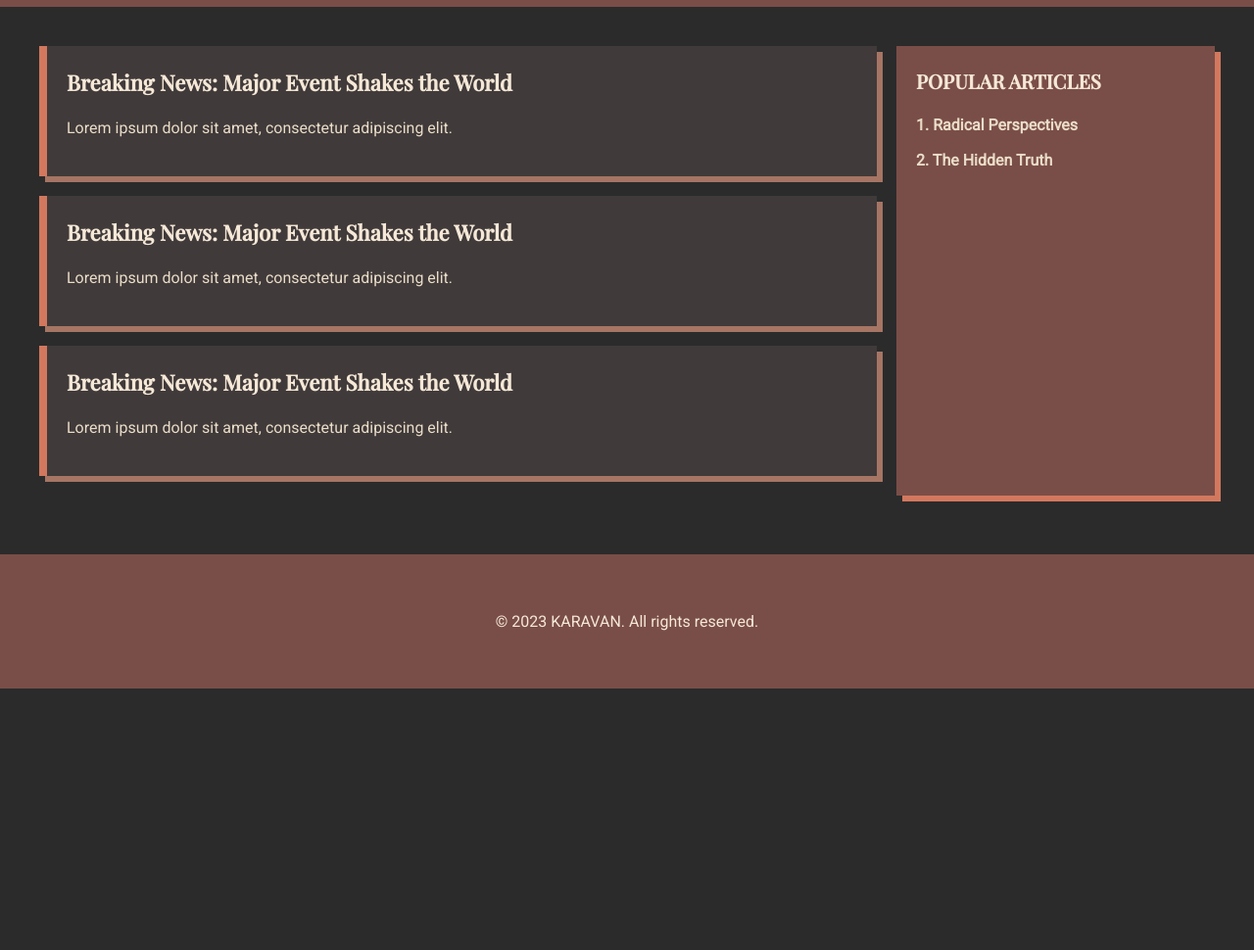
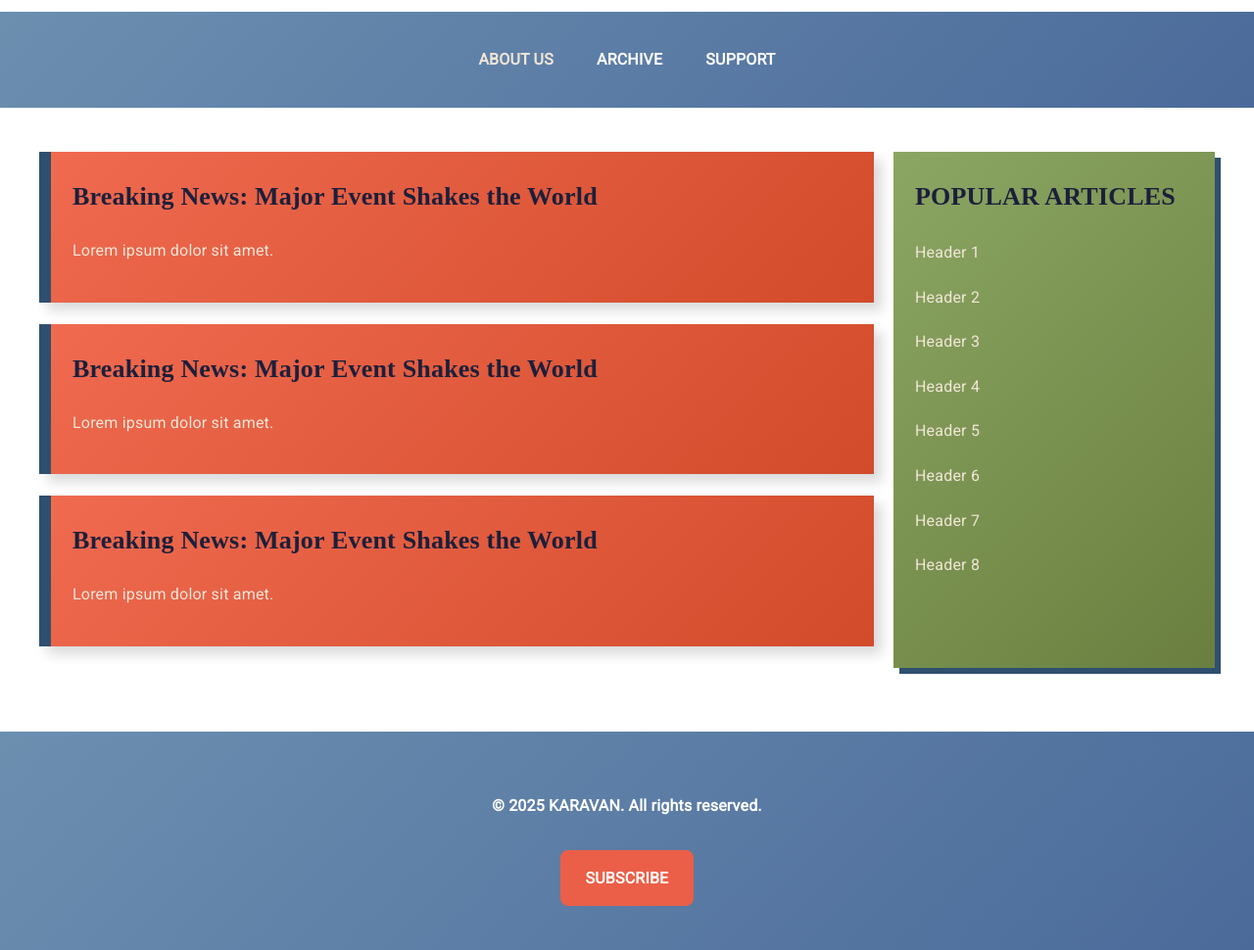
Before and after one commit to BluntSpeech/karavan, a plain HTML site: page about.html in a window 1280 px wide. Shown: the part 333-1303 px from the top of the page at 98% size. Before the commit the page ends 1036 px from the top, so only its background shows below. Drawn offline with nearby package versions, Linux system fonts and the light colour scheme; a web font is replaced by a local one.

Commit message:
Update about.html

```diff
--- a/about.html
+++ b/about.html
@@ -5,15 +5,15 @@
     <meta name="viewport" content="width=device-width, initial-scale=1.0">
     <title>KARAVAN</title>
     <style>
-        @import url('https://fonts.googleapis.com/css2?family=Playfair+Display:wght@500&family=Roboto:wght@400&display=swap');
+        @import url('https://fonts.googleapis.com/css2?family=Dala+Floda&family=Roboto:wght@400&display=swap');
 
         body {
             margin: 0;
             padding: 0;
             font-family: 'Roboto', sans-serif;
-            background-color: #2B2B2B;
-            color: #EADDC8;
-            line-height: 1.6;
+            background-color: #FFFFFF;
+            color: #F2E6D8;
+            line-height: 1.85; letter-spacing: 0.2px;
         }
         .container {
             max-width: 1200px;
@@ -22,128 +22,144 @@
         }
         header {
             text-align: center;
-            padding: 20px 0;
-            background-color: #3D2C2E;
-            color: #F5E8D7;
+            padding: 30px 0;
+            background-color: #FFFFFF;
+            color: #1B1F3B;
         }
         header h1 {
             font-family: 'Playfair Display', serif;
-            font-size: 64px;
+            font-size: 66px;
             margin: 0;
-            letter-spacing: 2px;
+            letter-spacing: 3px;
             text-transform: uppercase;
-            font-weight: 500;
+            font-weight: 600;
         }
         nav {
             display: flex;
             justify-content: center;
             align-items: center;
-            padding: 10px 0;
-            background-color: #7A4E48;
+            padding: 14px 0;
+            background: linear-gradient(135deg, #6C8FB0, #4B6A9A);
         }
         nav a {
             margin: 0 20px;
             text-decoration: none;
-            color: #EADDC8;
+            color: #1B1F3B;
             font-weight: bold;
             text-transform: uppercase;
+            transition: color 0.3s;
         }
         nav a:hover {
-            color: #D2785E;
+            color: #1B1F3B;
         }
         .main-content {
             display: flex;
-            margin-top: 20px;
+            margin-top: 25px;
         }
         .articles {
             flex: 3;
             margin-right: 20px;
         }
         .article {
-            background-color: #403A3A;
-            padding: 20px;
-            margin-bottom: 20px;
-            border-left: 8px solid #D2785E;
-            box-shadow: 6px 6px 0px #A67564;
+            background: linear-gradient(135deg, #F06A50, #D24B2A);
+            padding: 22px;
+            margin-bottom: 22px;
+            border-left: 12px solid #2F4F6F;
+            box-shadow: 8px 8px 12px rgba(0, 0, 0, 0.15);
+            transition: transform 0.2s, box-shadow 0.2s;
+        }
+        .article:hover {
+            transform: translateY(-5px); box-shadow: 10px 10px 15px rgba(0, 0, 0, 0.2);
         }
         .article h2 {
             font-family: 'Playfair Display', serif;
-            font-size: 22px;
-            margin: 0 0 10px;
-            color: #F5E8D7;
+            font-size: 26px;
+            margin: 0 0 12px;
+            color: #1B1F3B;
         }
         .sidebar {
             flex: 1;
-            background-color: #7A4E48;
-            padding: 20px;
-            box-shadow: 6px 6px 0px #D2785E;
-            color: #F5E8D7;
+            background: linear-gradient(135deg, #8BA663, #6A7F3F);
+            padding: 22px;
+            box-shadow: 6px 6px 0px #2F4F6F;
+            color: #1B1F3B;
         }
         .sidebar h3 {
             font-family: 'Playfair Display', serif;
-            font-size: 20px;
-            margin: 0 0 15px;
-            color: #F5E8D7;
+            font-size: 26px; font-weight: 700;
+            margin: 0 0 18px;
+            color: #1B1F3B;
             text-transform: uppercase;
-        }
-        .sidebar ul {
-            list-style: none;
-            padding: 0;
-        }
-        .sidebar ul li {
-            margin-bottom: 10px;
-            color: #EADDC8;
-            font-weight: bold;
         }
         footer {
             text-align: center;
-            padding: 20px 0;
-            margin-top: 40px;
-            background-color: #7A4E48;
-            color: #F5E8D7;
+            padding: 25px 0;
+            margin-top: 45px;
+            background: linear-gradient(135deg, #6C8FB0, #4B6A9A);
+            color: #1B1F3B;
+        }
+        .cta-button {
+            display: inline-block;
+            background-color: #EB5F48;
+            color: #FFFFFF;
+            padding: 14px 26px;
+            text-transform: uppercase;
+            font-weight: bold;
+            text-decoration: none;
+            border-radius: 8px;
+            margin-top: 14px;
+            transition: background-color 0.3s;
+        }
+        .cta-button:hover {
+            background: linear-gradient(135deg, #6C8FB0, #4B6A9A);
         }
     </style>
 </head>
 <body>
     <header>
         <div class="container">
-            <h1>KARAVAN</h1>
-            <p style="font-family: 'Roboto', sans-serif; font-size: 16px; margin-top: 5px; letter-spacing: 2px; text-transform: uppercase; font-style: italic; font-weight: 300;">The world is changing<br>Keep talking about what matters</p>
+            <h1 style="font-family: 'Dala Floda', serif; font-size: 74px; font-weight: 800; letter-spacing: 2px; text-transform: uppercase; font-weight: 800; text-shadow: 2px 2px 4px rgba(0, 0, 0, 0.15);">KARAVAN</h1>
+            <p style="font-style: italic; font-size: 22px; margin-top: 5px;">Experimental Independent Gazette<br>No ads. No AI. No agenda.</p>
         </div>
     </header>
     <nav>
-        <div class="container" style="display: flex; justify-content: center; gap: 50px;">
-            <a href="#">About Us</a>
-            <a href="#">Archive</a>
-            <a href="#">Support</a>
+        <div class="container">
+            <a href="#" style="color: #F2E6D8; font-weight: bold;">About Us</a>
+            <a href="#" style="color: #FFFFFF; font-weight: bold;">Archive</a>
+            <a href="#" style="color: #FFFFFF; font-weight: bold;">Support</a>
         </div>
     </nav>
     <div class="container main-content">
         <div class="articles">
             <div class="article">
                 <h2>Breaking News: Major Event Shakes the World</h2>
-                <p>Lorem ipsum dolor sit amet, consectetur adipiscing elit.</p>
+                <p>Lorem ipsum dolor sit amet.</p>
             </div>
             <div class="article">
                 <h2>Breaking News: Major Event Shakes the World</h2>
-                <p>Lorem ipsum dolor sit amet, consectetur adipiscing elit.</p>
+                <p>Lorem ipsum dolor sit amet.</p>
             </div>
             <div class="article">
                 <h2>Breaking News: Major Event Shakes the World</h2>
-                <p>Lorem ipsum dolor sit amet, consectetur adipiscing elit.</p>
+                <p>Lorem ipsum dolor sit amet.</p>
             </div>
         </div>
         <div class="sidebar">
             <h3>Popular Articles</h3>
-            <ul>
-                <li>1. Radical Perspectives</li>
-                <li>2. The Hidden Truth</li>
-            </ul>
+            <p style="color: #F2E6D8;">Header 1</p>
+            <p style="color: #F2E6D8;">Header 2</p>
+            <p style="color: #F2E6D8;">Header 3</p>
+            <p style="color: #F2E6D8;">Header 4</p>
+            <p style="color: #F2E6D8;">Header 5</p>
+            <p style="color: #F2E6D8;">Header 6</p>
+            <p style="color: #F2E6D8;">Header 7</p>
+            <p style="color: #F2E6D8;">Header 8</p>
         </div>
     </div>
-    <footer>
+    <footer style="background: linear-gradient(135deg, #6C8FB0, #4B6A9A); color: #1B1F3B;">
         <div class="container">
-            <p>&copy; 2023 KARAVAN. All rights reserved.</p>
+            <p style="color: #FFFFFF; font-weight: bold;">&copy; 2025 KARAVAN. All rights reserved.</p>
+            <a href="#" class="cta-button">Subscribe</a>
         </div>
     </footer>
 </body>
```
